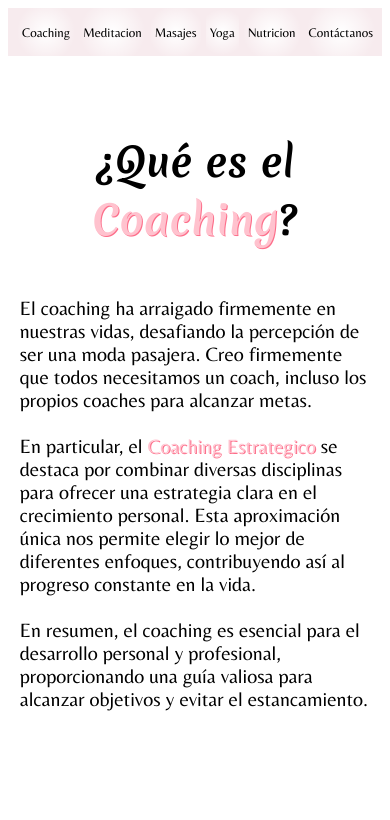
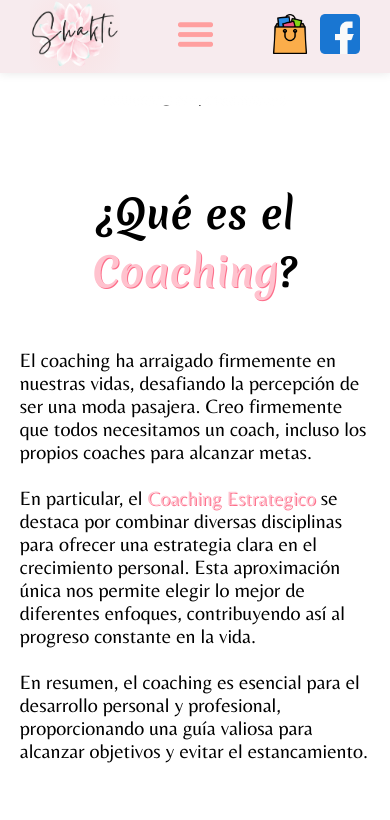
Before and after one commit to Wahandri/ShaktiYoga, a React (Create React App) app: page /coaching in a window 390 px wide. Shown: the top 820 px of the page. Built offline with nearby package versions, Linux system fonts and the light colour scheme.

Commit message:
updated css

```diff
--- a/src/App.css
+++ b/src/App.css
@@ -1,4 +1,6 @@
-
+.marginHeader {
+  height: 100px;
+}
 
 
 /* Font */
--- a/src/App.js
+++ b/src/App.js
@@ -1,21 +1,20 @@
-import { BrowserRouter as Router, Routes, Route } from 'react-router-dom';
-import './App.css';
-import Start from './components/Start/Start';
-import Header from './components/Header/Header';
-import PageCoaching from './components/Coaching/PageCoaching';
-import PageMeditation from './components/Meditation/PageMeditation';
-import PageMassage from './components/Massage/PageMassage';
-import PageYoga from './components/Yoga/PageYoga';
-import PageNutrition from './components/Nutrition/PageNutrition';
-import PageContact from './components/PageContact/PageContact';
-
-
+import { BrowserRouter as Router, Routes, Route } from "react-router-dom";
+import "./App.css";
+import Start from "./components/Start/Start";
+import Header from "./components/Header/Header";
+import PageCoaching from "./components/Coaching/PageCoaching";
+import PageMeditation from "./components/Meditation/PageMeditation";
+import PageMassage from "./components/Massage/PageMassage";
+import PageYoga from "./components/Yoga/PageYoga";
+import PageNutrition from "./components/Nutrition/PageNutrition";
+import PageContact from "./components/PageContact/PageContact";
 
 function App() {
   return (
     <div className="App">
       <Router>
         <Header />
+        <div className="marginHeader"> </div>
         <Routes>
           <Route path="/" element={<Start />} />
           <Route path="/coaching" element={<PageCoaching />} />
--- a/src/components/Coaching/Coaching.css
+++ b/src/components/Coaching/Coaching.css
@@ -11,7 +11,6 @@
 .boxPageCoaching {
     padding-top: 50px;
     width: 100%;
-
     padding-bottom: 50px;
     display: flex;
     flex-direction: column;
--- a/src/components/Coaching/PageCoaching.css
+++ b/src/components/Coaching/PageCoaching.css
@@ -1,3 +1,4 @@
+
 .imgPagesCoaching {
     display: grid;
     grid-template-columns: 1fr 1fr 1fr;
@@ -26,7 +27,7 @@
 
 @media (max-width: 1550px) {
     .imgDiference {
-        width: 400px;
+        width: 500px;
     }
 
     .imgTeam {
@@ -46,7 +47,7 @@
 
 }
 
-@media (max-width: 1050px) {
+@media (max-width: 1150px) {
 
     .imgPagesCoaching {
         display: flex;
@@ -61,3 +62,10 @@
         display: none;
     }
 }
+
+@media (max-width: 550px) {
+    .imgDiference {
+        width: 100%;
+        margin: 10px;
+    }
+}
--- a/src/components/Header/Header.css
+++ b/src/components/Header/Header.css
@@ -1,9 +1,15 @@
 .boxHeader {
+    position: fixed;
+    top: 0;
+    left: 0;
+    right: 0;
+    z-index: 1000;
     display: flex;
     justify-content: space-between;
     align-items: center;
     width: 100%;
-    background-color: #a2122f15;;
+    background-color: #F7EBEE;
+    box-shadow: 0px 0px 10px rgba(0, 0, 0, 0.1);
 }
 
 
@@ -12,11 +18,28 @@
     background: rgb(255,255,255);
     background: radial-gradient(circle, rgba(251, 213, 213, 0.467) 1%, rgba(148,187,233,0) 100%);
     display: block;
+
+} .imgLogo:hover {
+    transform: scale(1.2);
+    transition: 0.5s;
 }
 
 .navBar {
     display: flex;
-    gap: 10px;
+    gap: 20px;
+    transition: height 0.5s ease, transform 0.5s ease-out;
+    height: 0;
+    overflow: hidden;
+}
+
+
+.menuOpen .navBar {
+    height: 500px;
+    overflow: visible;
+}
+
+.menuButton {
+    display: none;
 }
 
 .ruteNavBar {
@@ -24,14 +47,14 @@
     text-decoration: none;
     padding: 4px;
     border-radius: 5px;
-    font-size: 15px;
+    font-size: 20px;
     font-family: 'TextFont', sans-serif;
     height: 50px;
     background: rgb(162,18,47);
-    background: radial-gradient(circle, rgb(255, 255, 255) 1%, rgba(148,187,233,0) 80%);
+    background: radial-gradient(circle, rgb(255, 255, 255) 1%, rgba(148,187,233,0) 50%);
 } .ruteNavBar:hover {
     background: rgb(255,255,255);
-    background: radial-gradient(circle, rgba(255, 187, 187, 0.465) 1%, rgba(148,187,233,0) 80%);
+    background: radial-gradient(circle, rgba(255, 187, 187, 0.465) 1%, rgba(148,187,233,0) 50%);
     color: #a2122f;
     transition: 0.5s;
 }
@@ -54,39 +77,27 @@
 }
 
 /* ------Responsive------ */
-@media (max-width: 768px) {
-    .imgLogo {
-        display: none;
-    }
-    .socialNetworkIcons {
-        margin-right: 5px;
+@media (max-width: 900px) {
+    .navBar {
+
         flex-direction: column;
-        margin-top: 5px;
-        margin-bottom: 5px;
-    }
-    .iconSocial {
-        width: 30px;
+        position: absolute;
+        top: 70px;
+        left: 0;
+        right: 0;
+        backdrop-filter: blur(3px);
+        padding: 10px;
     }
 
-    .navBar {
-        margin-left: 15px;
-        margin-right: 10px;
-        gap: 5px;
+    .menuButton {
+    display: block;
+    cursor: pointer;
+    transition: 0.5s;
     }
 
-    .boxHeader {
-        justify-content:center;
+    .menuOpen .navBar {
+    display: flex;
+    background: rgba(253, 245, 245, 0.5);
+
     }
 }
-
-@media (max-width: 500px) {
-    .ruteNavBar {
-        height: 40px;
-        font-size: 13px;
-    }
-
-    .socialNetworkIcons {
-        display: none;
-    }
-}
-/* ---------------------- */
--- a/src/components/Header/Header.js
+++ b/src/components/Header/Header.js
@@ -1,29 +1,88 @@
-import React from 'react'
-import "./Header.css"
-import logoShakti from "../../images/shaktiSmall.png"
-import instagram from "../../images/instagram.png"
-import facebook from "../../images/facebook.png"
-import { Link } from 'react-router-dom'
+import React, { useState } from "react";
+import "./Header.css";
+import logoShakti from "../../images/shaktiSmall.png";
+import facebook from "../../images/facebook.png";
+import { Link } from "react-router-dom";
+import shop from "../../images/bolsa-de-la-compra.png";
+import menu from "../../images/menu.png";
 
 export default function Header() {
+  const [menuOpen, setMenuOpen] = useState(false);
+
+  const closeMenu = () => {
+    setMenuOpen(false);
+  };
+
+  const toggleMenu = () => {
+    setMenuOpen(!menuOpen);
+  };
+
   return (
-    <div className='boxHeader'>
-        <Link to="/" className='imgLogo'><img width="90px" src={logoShakti} alt=''/></Link>
-        <div className='navBar'>
-          <Link className='ruteNavBar flex center' to="/coaching">Coaching</Link>
-          <Link className='ruteNavBar flex center' to="/meditation">Meditacion</Link>
-          <Link className='ruteNavBar flex center' to="/massage">Masajes</Link>
-          <Link className='ruteNavBar flex center' to="/yoga">Yoga</Link>
-          <Link className='ruteNavBar flex center' to="/nutrition">Nutricion</Link>
-          <Link className='ruteNavBar flex center' to="/contact">Contáctanos</Link>
-
-        </div>
-        <div className='socialNetworkIcons'>
-          <a href="https://www.google.es" target="_blank" rel="noopener noreferrer">
-            <img className='iconSocial' src={instagram} alt=""/>
-          </a>
-          <img className='iconSocial' src={facebook} alt=""/>
-        </div>
+    <div className={`boxHeader ${menuOpen ? "menuOpen" : ""}`}>
+      <Link to="/" onClick={closeMenu} className="imgLogo">
+        <img width="90px" src={logoShakti} title="Inicio" alt="" />
+      </Link>
+      <div className="menuButton" onClick={toggleMenu}>
+        <img src={menu} title="Menu" width="35px" alt="menu" />
+      </div>
+      <ul className="navBar">
+        <Link
+          onClick={closeMenu}
+          className="ruteNavBar flex center"
+          to="/coaching"
+        >
+          Coaching
+        </Link>
+        <Link
+          onClick={closeMenu}
+          className="ruteNavBar flex center"
+          to="/meditation"
+        >
+          Meditacion
+        </Link>
+        <Link
+          onClick={closeMenu}
+          className="ruteNavBar flex center"
+          to="/massage"
+        >
+          Masajes
+        </Link>
+        <Link onClick={closeMenu} className="ruteNavBar flex center" to="/yoga">
+          Yoga
+        </Link>
+        <Link
+          onClick={closeMenu}
+          className="ruteNavBar flex center"
+          to="/nutrition"
+        >
+          Nutricion
+        </Link>
+        <Link
+          onClick={closeMenu}
+          className="ruteNavBar flex center"
+          to="/contact"
+        >
+          Contáctanos
+        </Link>
+      </ul>
+      <div className="socialNetworkIcons">
+        <a
+          href="https://shop.foreverliving.it/zappoli-simona-340000606427.html"
+          target="_blank"
+          title="Tienda"
+          rel="noopener noreferrer"
+        >
+          <img className="iconSocial" src={shop} alt="" />
+        </a>
+        <a
+          href="https://www.facebook.com/profile.php?id=100064173574424"
+          target="_blank"
+          title="Facebook"
+          rel="noopener noreferrer"
+        >
+          <img className="iconSocial" src={facebook} alt="" />
+        </a>
+      </div>
     </div>
-  )
+  );
 }
```
Also changed, not shown: src/images/bolsa-de-la-compra.png (added), src/images/menu.png (added).
